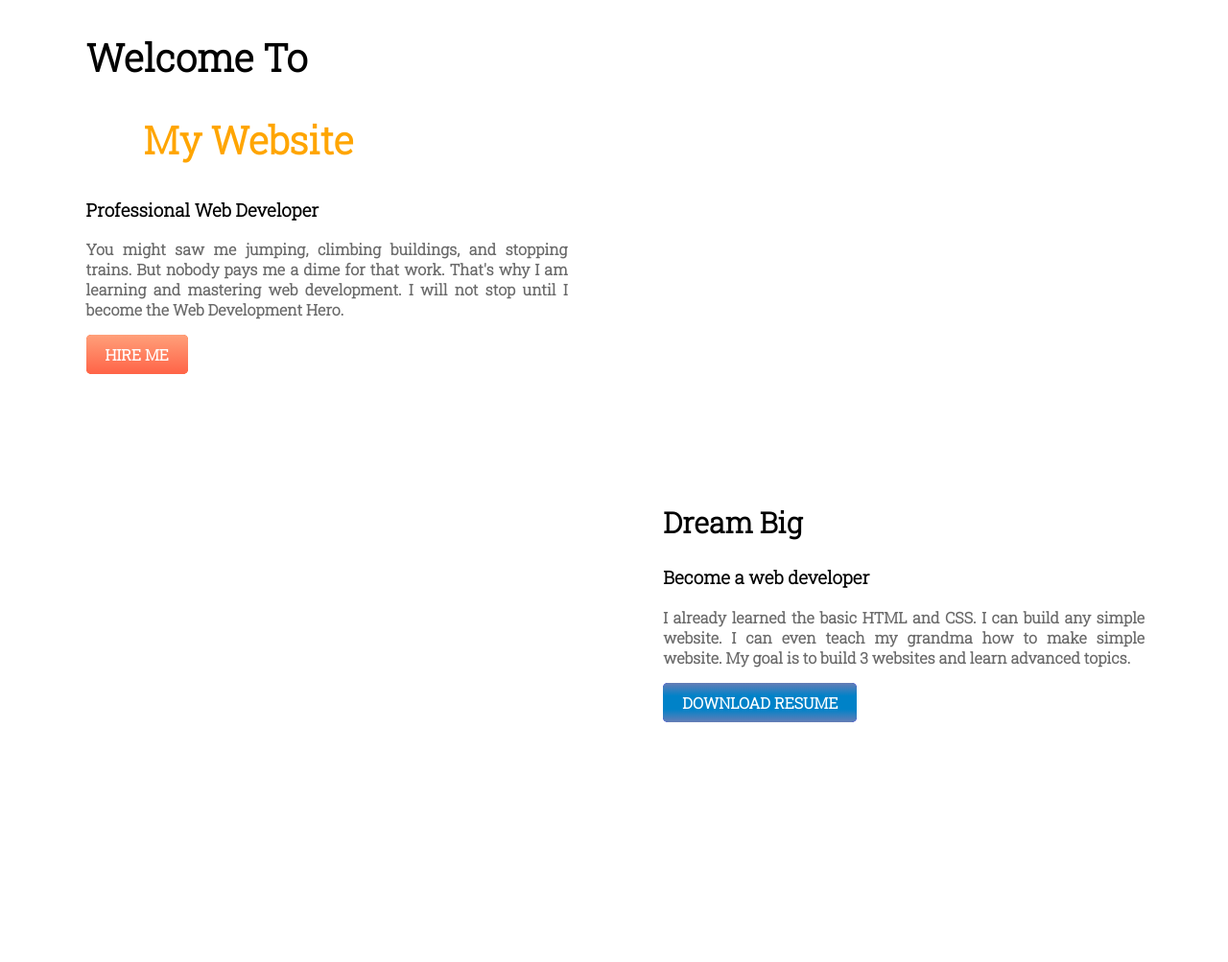
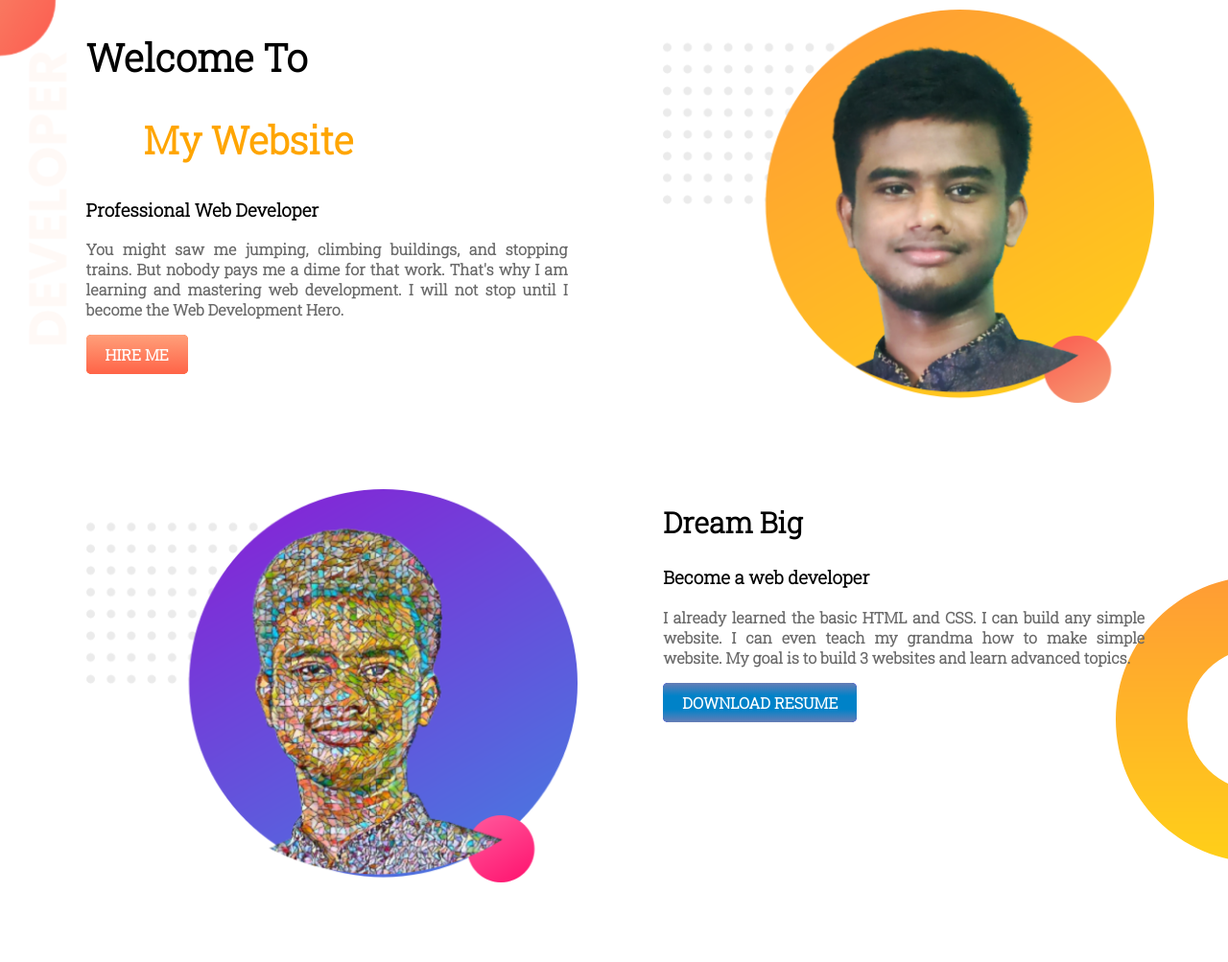
Before and after one commit to encodeshohan/Web-Portfolio, a plain HTML site: page index.html in a window 1280 px wide. Shown: the top 1003 px of the page at 96% size. Drawn offline with Linux system fonts and the light colour scheme.

Commit message:
last commit

```diff
--- a/index.html
+++ b/index.html
@@ -22,13 +22,13 @@
         <a target="_blank" class="link-button" href="https://github.com/encodeshohan"> HIRE ME </a>
         </div>
         <div class="half-width">
-            <img src="/Images/image 11.png" alt="">
+            <img src="image 11.png" alt="">
         </div>
     </section>
        <!--================== MIDDLE SECTION ==================-->
        <Section class="dream-area">
            <div class="half-width">
-               <img src="/Images/image 12.png" alt="">
+               <img src="image 12.png" alt="">
            </div>
            <div class="half-width">
                <h2>Dream Big</h2>
--- a/style.css
+++ b/style.css
@@ -30,7 +30,7 @@ p{
     margin-top: 10px;
 }
 .top-banner{
-    background-image: url("/Images/top-banner.png");
+    background-image: url("top-banner.png");
     background-repeat: no-repeat;
 }
 section{
@@ -47,7 +47,7 @@ section{
 }
 
 .dream-area{
-    background-image: url("/Images/dream-bg.png");
+    background-image: url("dream-bg.png");
     background-repeat: no-repeat;
     background-position: right;
 }
@@ -71,7 +71,7 @@ section{
 
 }
 .bottom-section{
-    background-image: url("images/exp-bg.png");
+    background-image: url("exp-bg.png");
     background-repeat: no-repeat;
     background-position: left;
 }
```
Also changed, not shown: dream-bg.png (added), exp-bg.png (added), image 11.png (added), image 12.png (added), top-banner.png (added).
